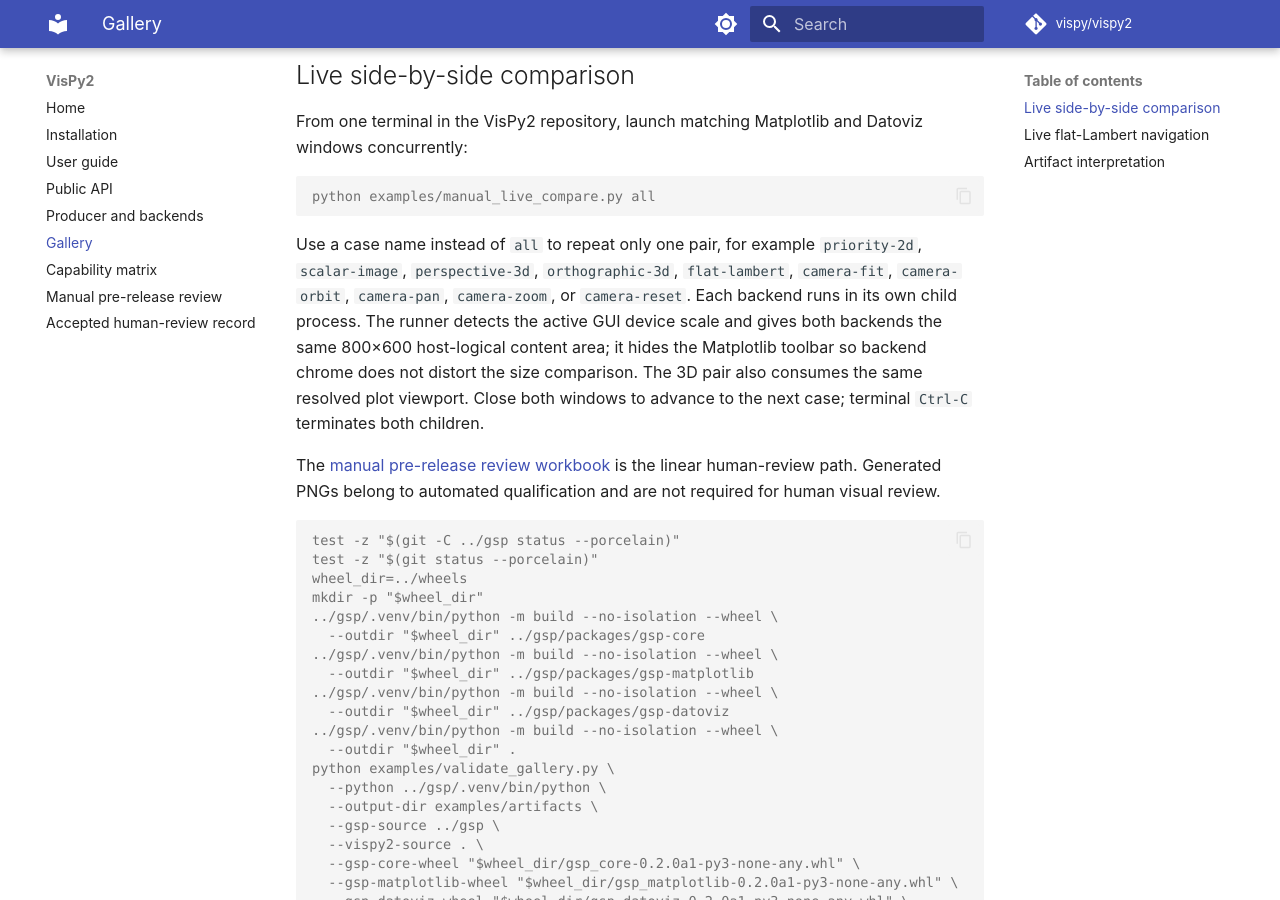
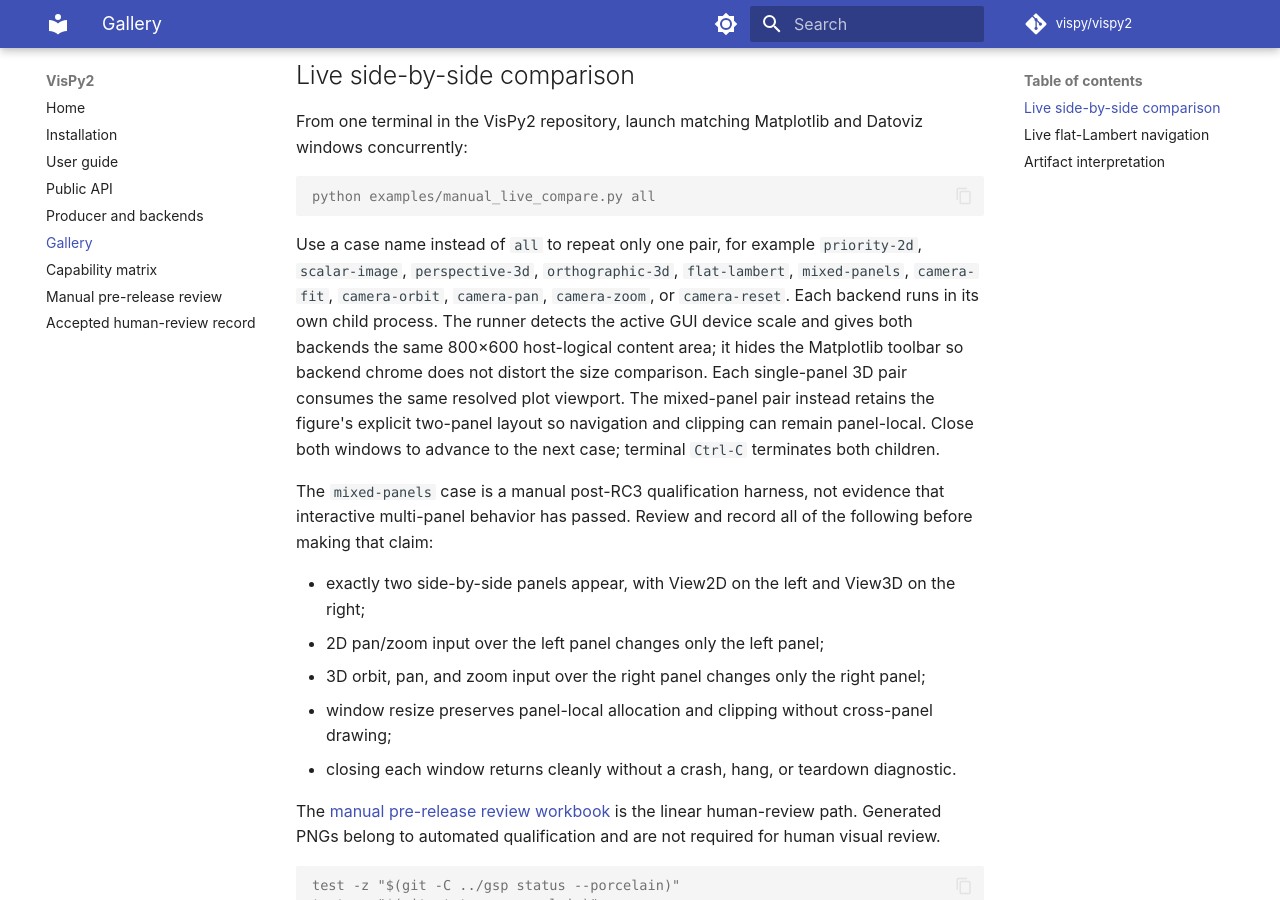
Before and after one commit to vispy/vispy2, an MkDocs documentation site: the page built from docs/gallery.md, in a window 1280 px wide and 900 px high, scrolled down 1009 px. Built offline with MkDocs 1.6.1 and Material for MkDocs 9.7.7, drawn with Linux system fonts in a browser that asks for light colours; comment, search, counter and statistics services are not loaded.

````diff
--- a/docs/gallery.md
+++ b/docs/gallery.md
@@ -33,12 +33,23 @@ python examples/manual_live_compare.py all
 ```
 
 Use a case name instead of `all` to repeat only one pair, for example
-`priority-2d`, `scalar-image`, `perspective-3d`, `orthographic-3d`, `flat-lambert`, `camera-fit`,
-`camera-orbit`, `camera-pan`, `camera-zoom`, or `camera-reset`. Each backend runs in its own child
-process. The runner detects the active GUI device scale and gives both backends the same 800×600
-host-logical content area; it hides the Matplotlib toolbar so backend chrome does not distort the
-size comparison. The 3D pair also consumes the same resolved plot viewport. Close both windows to
-advance to the next case; terminal `Ctrl-C` terminates both children.
+`priority-2d`, `scalar-image`, `perspective-3d`, `orthographic-3d`, `flat-lambert`, `mixed-panels`,
+`camera-fit`, `camera-orbit`, `camera-pan`, `camera-zoom`, or `camera-reset`. Each backend runs in
+its own child process. The runner detects the active GUI device scale and gives both backends the
+same 800×600 host-logical content area; it hides the Matplotlib toolbar so backend chrome does not
+distort the size comparison. Each single-panel 3D pair consumes the same resolved plot viewport.
+The mixed-panel pair instead retains the figure's explicit two-panel layout so navigation and
+clipping can remain panel-local. Close both windows to advance to the next case; terminal `Ctrl-C`
+terminates both children.
+
+The `mixed-panels` case is a manual post-RC3 qualification harness, not evidence that interactive
+multi-panel behavior has passed. Review and record all of the following before making that claim:
+
+- exactly two side-by-side panels appear, with View2D on the left and View3D on the right;
+- 2D pan/zoom input over the left panel changes only the left panel;
+- 3D orbit, pan, and zoom input over the right panel changes only the right panel;
+- window resize preserves panel-local allocation and clipping without cross-panel drawing;
+- closing each window returns cleanly without a crash, hang, or teardown diagnostic.
 
 The [manual pre-release review workbook](manual-pre-release-review.md) is the linear human-review
 path. Generated PNGs belong to automated qualification and are not required for human visual
````
Also changed, not shown: docs/manual-pre-release-review.md (+15 -2 lines), examples/README.md (+3 -1 lines), 2 other files.
